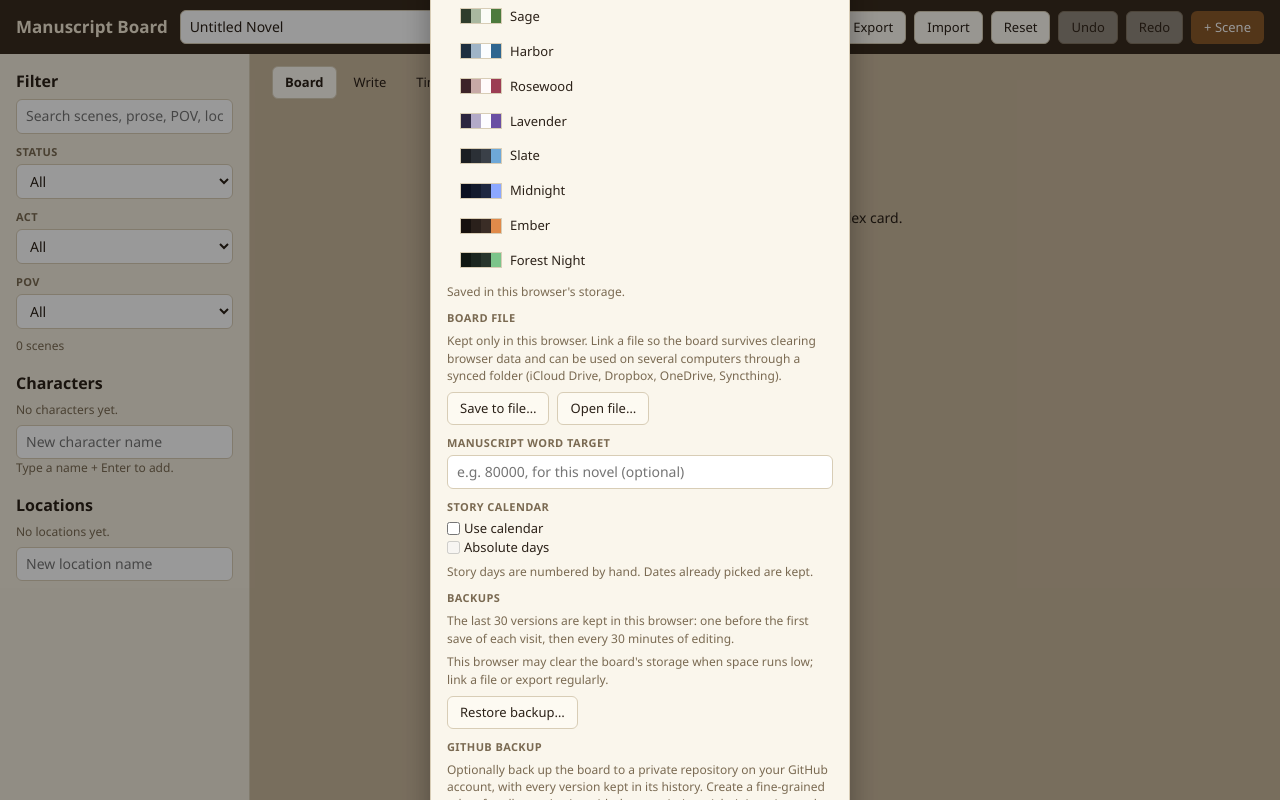
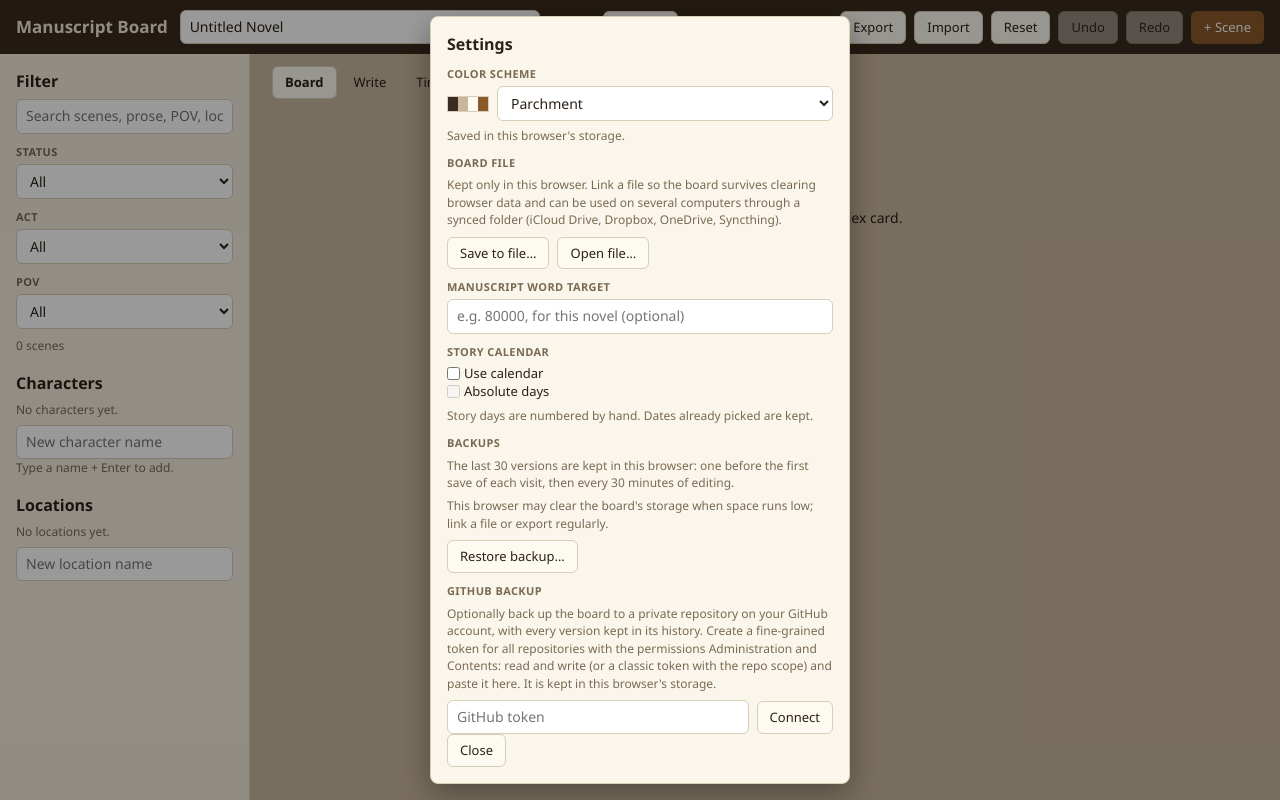
Before and after one commit to story-squish/storysquish, a plain HTML site: page docs/index.html in a window 1280 px wide. Both pictures are taken after a click on the button "Settings". Drawn offline with Linux system fonts and the light colour scheme.

Commit message:
fix: make the web settings dialog fit and use a scheme dropdown (#53)
* fix: let tall dialogs scroll on the web

* feat: pick the web color scheme from a dropdown

```diff
--- a/docs/index.html
+++ b/docs/index.html
@@ -125,13 +125,12 @@
   .stats-table td.gap{color:var(--danger);cursor:help}
   .stats-table td.none{color:var(--muted)}
   #modalHost{position:fixed;inset:0;background:#0006;display:flex;align-items:center;justify-content:center;padding:16px;z-index:10}
-  .modal{background:var(--inspector);color:var(--ink);border:1px solid var(--line);border-radius:8px;padding:16px;max-width:380px;width:100%;box-shadow:0 10px 30px #0005}
+  .modal{background:var(--inspector);color:var(--ink);border:1px solid var(--line);border-radius:8px;padding:16px;max-width:380px;width:100%;max-height:100%;overflow-y:auto;overscroll-behavior:contain;box-shadow:0 10px 30px #0005}
   .modal .message{white-space:pre-wrap;overflow-wrap:anywhere;margin:0 0 12px}
   .swatch{display:inline-flex;border:1px solid var(--line);flex:none}
   .swatch span{width:10px;height:14px}
-  .scheme-list{display:flex;flex-direction:column;gap:2px;max-height:50vh;overflow:auto}
-  .scheme{display:flex;align-items:center;gap:8px;text-align:left;border-color:transparent;background:transparent}
-  .scheme.selected{background:var(--act);border-color:var(--accent)}
+  .scheme-picker{display:flex;align-items:center;gap:8px}
+  .scheme-picker select{flex:1;min-width:0}
   @media (max-width:760px){
     main{flex-direction:column;overflow:auto}
     #sidebar,#inspector{width:auto;border:0;overflow:visible}
@@ -2168,11 +2167,15 @@ function dismissModal() {
   top.onDismiss?.();
 }
 
+let drawnModal = null;
+
 function drawModal() {
   const host = $("modalHost");
   const top = modalStack.at(-1);
+  const keptScroll = top && top === drawnModal ? host.firstElementChild?.scrollTop ?? 0 : 0;
   host.replaceChildren();
   host.hidden = !top;
+  drawnModal = top ?? null;
   if (!top) return;
   const box = document.createElement("div");
   box.className = "modal";
@@ -2180,6 +2183,7 @@ function drawModal() {
   box.setAttribute("aria-modal", "true");
   host.append(box);
   top.draw(box);
+  box.scrollTop = keptScroll;
 }
 
 function button(label, className, onClick) {
@@ -2225,33 +2229,41 @@ function settingsDialog() {
     draw(box) {
       const heading = document.createElement("h2");
       heading.textContent = "Settings";
-      const label = document.createElement("div");
+      const label = document.createElement("label");
       label.className = "field-label";
+      label.htmlFor = "schemeSelect";
       label.textContent = "Color scheme";
-      const list = document.createElement("div");
-      list.className = "scheme-list";
-      list.setAttribute("role", "listbox");
-      list.setAttribute("aria-label", "Color scheme");
-      for (const scheme of COLOR_SCHEMES) {
-        const chosen = scheme.key === settings.colorScheme;
-        const option = button("", `scheme${chosen ? " selected" : ""}`, () => {
-          setColorScheme(scheme.key);
-          drawModal();
-          box.ownerDocument.querySelector(".scheme.selected")?.focus();
-        });
-        option.setAttribute("role", "option");
-        option.setAttribute("aria-selected", String(chosen));
-        option.innerHTML = `<span class="swatch">${[scheme.header, scheme.board, scheme.card, scheme.accent]
-          .map(fill => `<span style="background:${fill}"></span>`).join("")}</span>${esc(scheme.name)}`;
-        list.append(option);
-      }
+      const picker = document.createElement("div");
+      picker.className = "scheme-picker";
+      const swatch = schemeSwatch(schemeByKey(settings.colorScheme));
+      const select = document.createElement("select");
+      select.id = "schemeSelect";
+      for (const scheme of COLOR_SCHEMES) select.add(new Option(scheme.name, scheme.key));
+      select.value = settings.colorScheme;
+      select.addEventListener("change", () => {
+        setColorScheme(select.value);
+        drawModal();
+        document.getElementById("schemeSelect")?.focus();
+      });
+      picker.append(swatch, select);
       const status = hint(settingsSaveError ?? "Saved in this browser's storage.");
       if (settingsSaveError) status.style.color = "var(--danger)";
-      box.append(heading, label, list, status, ...boardFileSection(), ...wordGoalSection(), ...storyCalendarSection(), ...backupSection(), ...githubSection(),
+      box.append(heading, label, picker, status, ...boardFileSection(), ...wordGoalSection(), ...storyCalendarSection(), ...backupSection(), ...githubSection(),
         button("Close", "", closeModal));
       box.style.maxWidth = "420px";
     },
   });
+}
+
+function schemeSwatch(scheme) {
+  const swatch = document.createElement("span");
+  swatch.className = "swatch";
+  for (const fill of [scheme.header, scheme.board, scheme.card, scheme.accent]) {
+    const stripe = document.createElement("span");
+    stripe.style.background = fill;
+    swatch.append(stripe);
+  }
+  return swatch;
 }
 
 function hint(text) {
```
